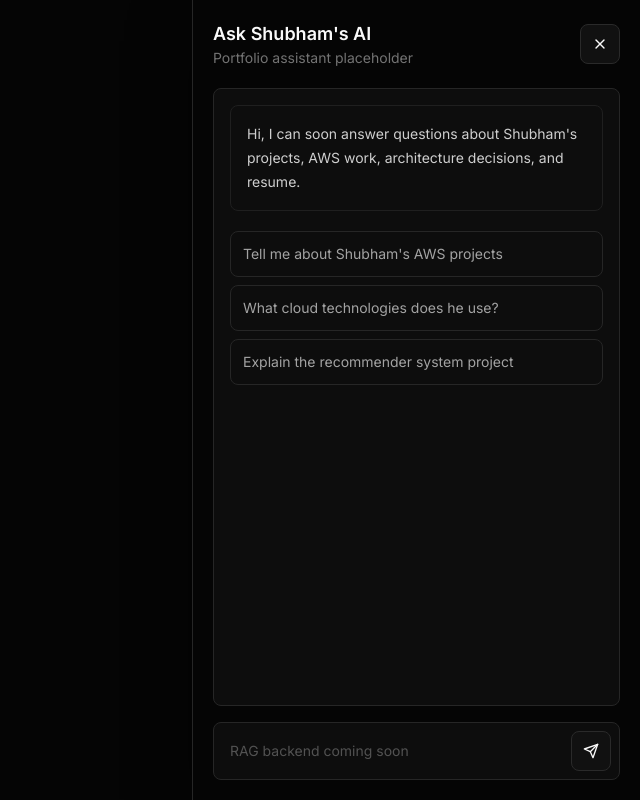
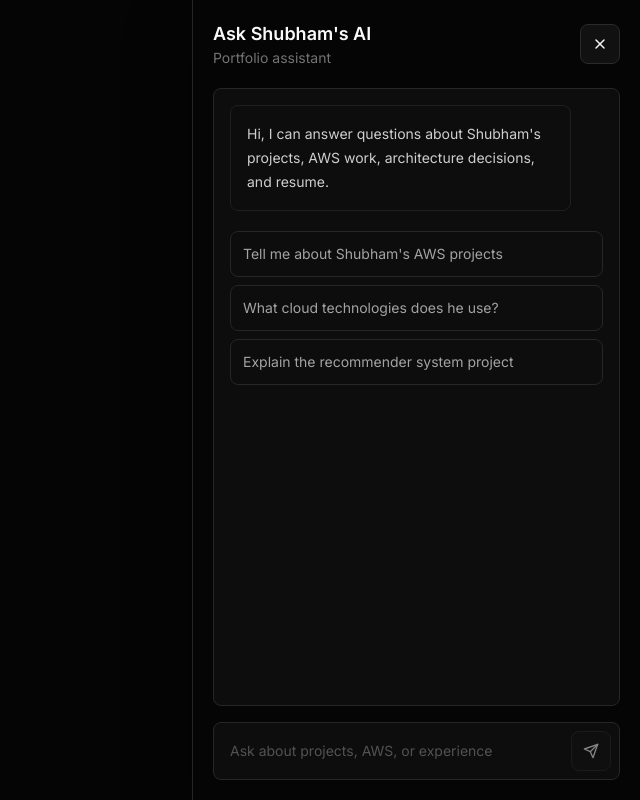
Before and after one commit to shubhamjoshi1303/aws-cloud-portfolio, a React (Vite) app: page / in a window 1280 px wide. Both pictures are taken after a click on the button "Open AI chatbot". Shown: the top 800 px of the page, without its empty margins (640-1280 px from the left). Built offline with nearby package versions, Linux system fonts and the light colour scheme.

Commit message:
Integrate portfolio chatbot with serverless RAG backend API

```diff
--- a/src/components/ChatbotDrawer.jsx
+++ b/src/components/ChatbotDrawer.jsx
@@ -1,4 +1,5 @@
 import { AnimatePresence, motion } from "framer-motion";
+import { useState } from "react";
 import { FiMessageCircle, FiSend, FiX } from "react-icons/fi";
 
 const prompts = [
@@ -8,6 +9,86 @@ const prompts = [
 ];
 
 export default function ChatbotDrawer({ open, onOpen, onClose }) {
+  const [input, setInput] = useState("");
+  const [messages, setMessages] = useState([
+    {
+      role: "assistant",
+      content:
+        "Hi, I can answer questions about Shubham's projects, AWS work, architecture decisions, and resume.",
+    },
+  ]);
+  const [isLoading, setIsLoading] = useState(false);
+  const [error, setError] = useState("");
+
+  const sendMessage = async (message) => {
+    const trimmedMessage = message.trim();
+
+    if (!trimmedMessage || isLoading) {
+      return;
+    }
+
+    const apiUrl = import.meta.env.VITE_RAG_API_URL;
+
+    setError("");
+    setInput("");
+    setMessages((currentMessages) => [
+      ...currentMessages,
+      { role: "user", content: trimmedMessage },
+    ]);
+    setIsLoading(true);
+
+    try {
+      if (!apiUrl) {
+        throw new Error("Missing VITE_RAG_API_URL.");
+      }
+
+      const response = await fetch(`${apiUrl}/chat`, {
+        method: "POST",
+        headers: {
+          "Content-Type": "application/json",
+        },
+        body: JSON.stringify({ message: trimmedMessage }),
+      });
+
+      if (!response.ok) {
+        throw new Error(`Request failed with status ${response.status}.`);
+      }
+
+      const data = await response.json();
+
+      if (!data || typeof data.answer !== "string") {
+        throw new Error("The API returned an invalid response.");
+      }
+
+      setMessages((currentMessages) => [
+        ...currentMessages,
+        { role: "assistant", content: data.answer },
+      ]);
+    } catch (requestError) {
+      const errorMessage =
+        requestError instanceof Error
+          ? requestError.message
+          : "Something went wrong while contacting the API.";
+
+      setError(errorMessage);
+      setMessages((currentMessages) => [
+        ...currentMessages,
+        {
+          role: "assistant",
+          content:
+            "I couldn't reach the portfolio AI service. Please try again in a moment.",
+        },
+      ]);
+    } finally {
+      setIsLoading(false);
+    }
+  };
+
+  const handleSubmit = (event) => {
+    event.preventDefault();
+    void sendMessage(input);
+  };
+
   return (
     <>
       <button onClick={onOpen} className="fixed bottom-5 right-5 z-40 flex h-14 w-14 items-center justify-center rounded-full border border-[#2A2A2A] bg-[#F5F5F5] text-[#050505] shadow-premium transition hover:scale-[1.03] hover:bg-[#E5E5E5]" aria-label="Open AI chatbot">
@@ -35,30 +116,66 @@ export default function ChatbotDrawer({ open, onOpen, onClose }) {
               <div className="mb-5 flex items-center justify-between">
                 <div>
                   <h2 className="text-lg font-semibold text-[#FAFAFA]">Ask Shubham's AI</h2>
-                  <p className="text-sm text-[#737373]">Portfolio assistant placeholder</p>
+                  <p className="text-sm text-[#737373]">Portfolio assistant</p>
                 </div>
                 <button className="icon-button" onClick={onClose} aria-label="Close AI chatbot">
                   <FiX />
                 </button>
               </div>
-              <div className="flex-1 rounded-lg border border-[#262626] bg-[#0D0D0D] p-4">
-                <div className="rounded-lg border border-[#1F1F1F] bg-[#0D0D0D] p-4 text-sm leading-6 text-[#CFCFCF]">
-                  Hi, I can soon answer questions about Shubham's projects, AWS work, architecture decisions, and resume.
+              <div className="flex-1 overflow-y-auto rounded-lg border border-[#262626] bg-[#0D0D0D] p-4">
+                <div className="grid gap-3">
+                  {messages.map((message, index) => (
+                    <div
+                      key={`${message.role}-${index}`}
+                      className={`rounded-lg border border-[#1F1F1F] bg-[#0D0D0D] p-4 text-sm leading-6 ${
+                        message.role === "user"
+                          ? "ml-8 text-[#FAFAFA]"
+                          : "mr-8 text-[#CFCFCF]"
+                      }`}
+                    >
+                      {message.content}
+                    </div>
+                  ))}
+                  {isLoading && (
+                    <div className="mr-8 rounded-lg border border-[#1F1F1F] bg-[#0D0D0D] p-4 text-sm leading-6 text-[#737373]">
+                      Thinking...
+                    </div>
+                  )}
                 </div>
                 <div className="mt-5 grid gap-2">
                   {prompts.map((prompt) => (
-                    <button key={prompt} className="rounded-lg border border-[#262626] bg-[#0D0D0D] px-3 py-3 text-left text-sm text-[#A3A3A3] transition hover:border-[#3A3A3A] hover:bg-[#1A1A1A] hover:text-[#FAFAFA]">
+                    <button
+                      key={prompt}
+                      className="rounded-lg border border-[#262626] bg-[#0D0D0D] px-3 py-3 text-left text-sm text-[#A3A3A3] transition hover:border-[#3A3A3A] hover:bg-[#1A1A1A] hover:text-[#FAFAFA]"
+                      disabled={isLoading}
+                      onClick={() => sendMessage(prompt)}
+                    >
                       {prompt}
                     </button>
                   ))}
                 </div>
+                {error && <p className="mt-3 text-xs text-[#737373]">{error}</p>}
               </div>
-              <div className="mt-4 flex items-center gap-2 rounded-lg border border-[#262626] bg-[#0D0D0D] p-2">
-                <input className="min-w-0 flex-1 bg-transparent px-2 text-sm text-[#FAFAFA] outline-none placeholder:text-[#525252]" placeholder="RAG backend coming soon" disabled />
-                <button className="icon-button" aria-label="Send message" disabled>
+              <form
+                className="mt-4 flex items-center gap-2 rounded-lg border border-[#262626] bg-[#0D0D0D] p-2"
+                onSubmit={handleSubmit}
+              >
+                <input
+                  className="min-w-0 flex-1 bg-transparent px-2 text-sm text-[#FAFAFA] outline-none placeholder:text-[#525252]"
+                  placeholder="Ask about projects, AWS, or experience"
+                  value={input}
+                  disabled={isLoading}
+                  onChange={(event) => setInput(event.target.value)}
+                />
+                <button
+                  className="icon-button disabled:cursor-not-allowed disabled:opacity-50"
+                  aria-label="Send message"
+                  disabled={isLoading || !input.trim()}
+                  type="submit"
+                >
                   <FiSend />
                 </button>
-              </div>
+              </form>
             </motion.aside>
           </>
         )}
```
Also changed, not shown: 1 other file (tests, documents, lock files or other folders).
